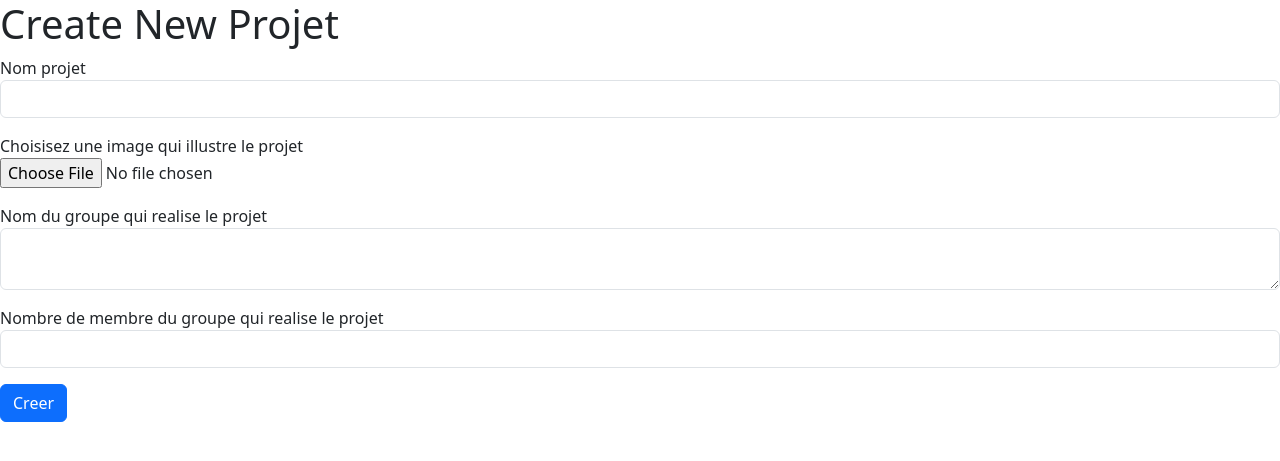
After one commit to malick-issa-sow-pro/CRUD_PHP_MYSQL_GIT_GITHUB, a PHP site: page /create.php in a window 1280 px wide. The commit adds this page. Shown: the top 461 px of the page. Run offline with PHP 8.4, Linux system fonts and the light colour scheme.

Commit message:
la creation de la partie CREATE fait et a verifier

```diff
--- /dev/null
+++ b/create.php
@@ -0,0 +1,121 @@
+<?php
+$pdo = new PDO('mysql:host=localhost;port=3306;dbname=CRUD_PHP_MYSQL_GIT_GITHUB', 'root', '');
+$pdo->setAttribute(PDO::ATTR_ERRMODE, PDO::ERRMODE_EXCEPTION);
+
+
+$errors = [];
+$nom_projet = '';
+$nombre_membre = '';
+$nom_groupe = '';
+if ($_SERVER['REQUEST_METHOD'] === 'POST') {
+    $nom_projet = $_POST['nom_projet']; //test
+    $nom_groupe = $_POST['nom_groupe'];
+    $nombre_membre = $_POST['nombre_membre'];
+
+
+
+    if (!$nom_projet) {
+        $errors[] = 'projet nom_projet is required';
+    }
+    if (!$nombre_membre) {
+        $errors[] = 'projet nombre_membre  is required';
+    }
+
+    if (!is_dir('images')) {
+        mkdir('images');
+    }
+
+    if (empty($errors)) {
+
+        $image = $_FILES['image']  ?? null;
+        $imagePath = '';
+
+
+        if ($image  && $image['tmp_name']) {
+
+            $imagePath = 'images/' . randomString(8) . '/' . $image['name'];
+            mkdir(dirname($imagePath));
+            move_uploaded_file($image['tmp_name'], $imagePath);
+        }
+        $statement = $pdo->prepare("INSERT INTO projet (nom_projet,image,nom_groupe,nombre_membre)
+              VALUES(:nom_projet,:image,:nom_groupe,:nombre_membre)
+    ");
+        $statement->bindValue(':nom_projet', $nom_projet);
+        $statement->bindValue(':image', $imagePath);
+        $statement->bindValue(':nom_groupe', $nom_groupe);
+        $statement->bindValue(':nombre_membre', $nombre_membre);
+        $produitCreer = $statement;
+        $statement->execute();
+        header('Location: index.php');
+    }
+}
+
+function randomString($n)
+{
+    $characters = '0123456789abcdefghijklmnopqrstuvwxyzABCDEFGHIJKLMNOPQRSTUVWXYZ';
+    $str = '';
+    for ($i = 0; $i < $n; $i++) {
+        $index = rand(0, strlen($characters) - 1);
+        $str .= $characters[$index];
+    }
+    return $str;
+}
+?>
+<!doctype html>
+<html lang="en">
+
+<head>
+    <!-- Required meta tags -->
+    <meta charset="utf-8">
+    <meta name="viewport" content="width=device-width, initial-scale=1">
+
+    <!-- Bootstrap CSS -->
+    <link rel="stylesheet" href="https://cdn.jsdelivr.net/npm/bootstrap@5.3.0/dist/css/bootstrap.rtl.min.css" integrity="sha384-PJsj/BTMqILvmcej7ulplguok8ag4xFTPryRq8xevL7eBYSmpXKcbNVuy+P0RMgq" crossorigin="anonymous">
+
+    <!-----my-css-------->
+    <link rel="stylesheet" href="app.css">
+    <title>Creer un nouveau projet</title>
+</head>
+
+<body>
+    <h1>Create New Projet</h1>
+
+    <?php if (!empty($errors)) : ?>
+        <div class="alert alert-danger">
+            <?php foreach ($errors as $error) : ?>
+                <div>
+                    <?php echo $error ?>
+                </div>
+            <?php endforeach; ?>
+        </div>
+    <?php endif; ?>
+    <form action="" method="POST" enctype="multipart/form-data">
+
+        <div class="mb-3">
+            <label>Nom projet</label>
+            <input type="text" class="form-control" name="nom_projet" value="<?php echo $nom_projet ?>">
+        </div>
+
+        <div class="mb-3">
+            <label>Choisisez une image qui illustre le projet</label>
+            <br>
+            <input type="file" name="image">
+        </div>
+
+
+
+        <div class="mb-3">
+            <label>Nom du groupe qui realise le projet </label>
+            <textarea type="text" name="nom_groupe" class="form-control"> </textarea>
+        </div>
+
+        <div class="mb-3">
+            <label>Nombre de membre du groupe qui realise le projet </label>
+            <input type="number" name="nombre_membre" step=".01" value="<?php echo $nombre_membre ?>" class="form-control">
+        </div>
+
+        <button type="submit" class="btn btn-primary">Creer</button>
+    </form>
+</body>
+
+</html>
--- a/index.php
+++ b/index.php
@@ -31,7 +31,7 @@ $projets = $statement->fetchAll(PDO::FETCH_ASSOC);
 
   <!-----my-css--
   <link rel="stylesheet" href="app.css">------>
-  <title>Product CRUD</title>
+  <title>Project CRUD</title>
 </head>
 
 
@@ -66,8 +66,8 @@ $projets = $statement->fetchAll(PDO::FETCH_ASSOC);
             <?php echo $i + 1 ?>
           </th>
           <td>
-            <img style="width: 50px;" src="images/4EGD0JKK/airBnB MVP.PNG" alt="">
-            <!---- <img class="thumb-image" src="<?php echo $projet['image'] ?>"> --->
+
+            <img style="width: 50px;" src="<?php echo $projet['image'] ?>">
           </td>
           <td>
             <?php echo $projet['nom_projet'] ?>
```
Also changed, not shown: images/7MPT5vuz/twitch MVP.PNG (added), images/UCbnvjJn/logo.jpg (added), images/czlU9a6d/reddit MVP.PNG (added), images/dcDkC7Iv/amazone local.PNG (added), images/oCEctvHN/reddit MVP.PNG (added).
